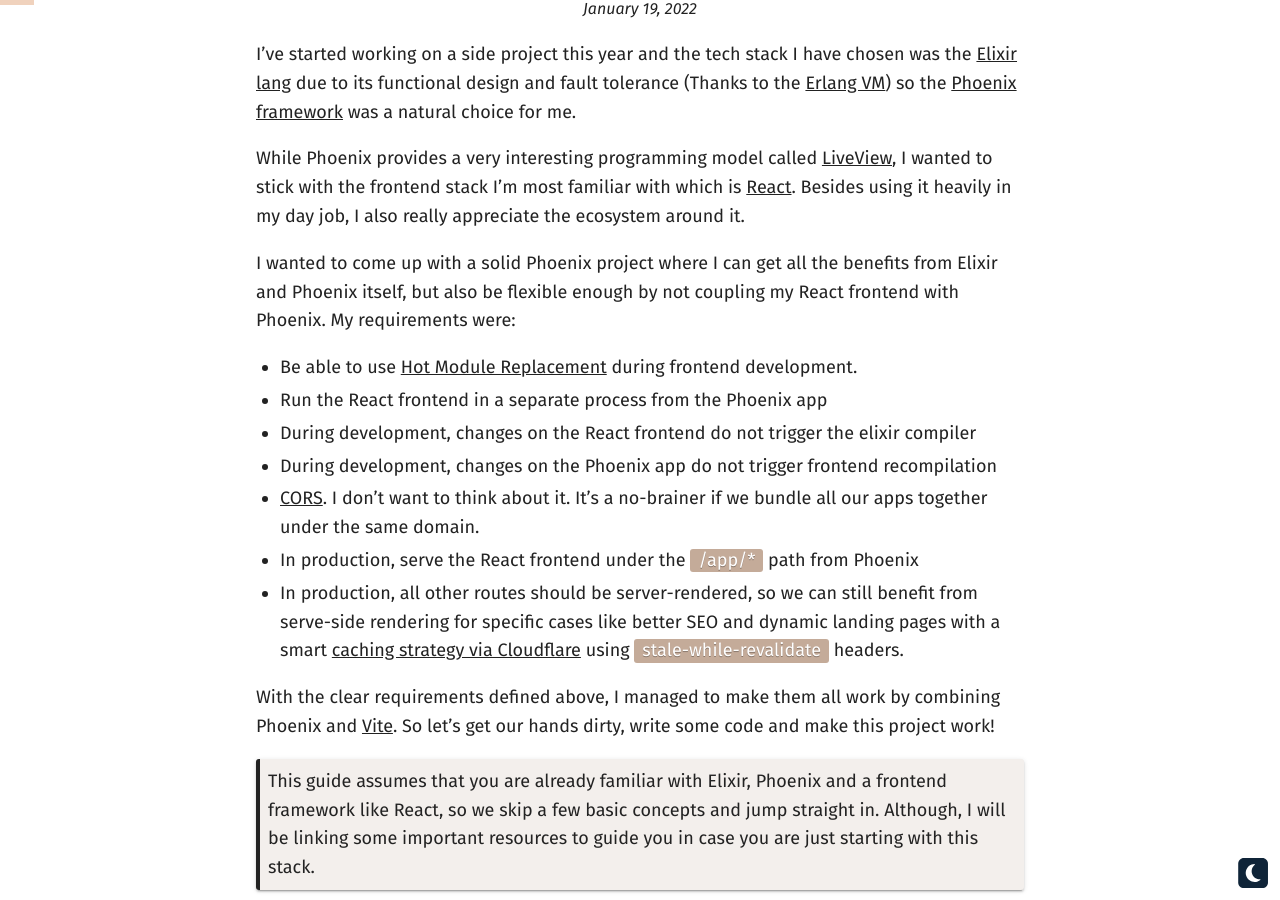
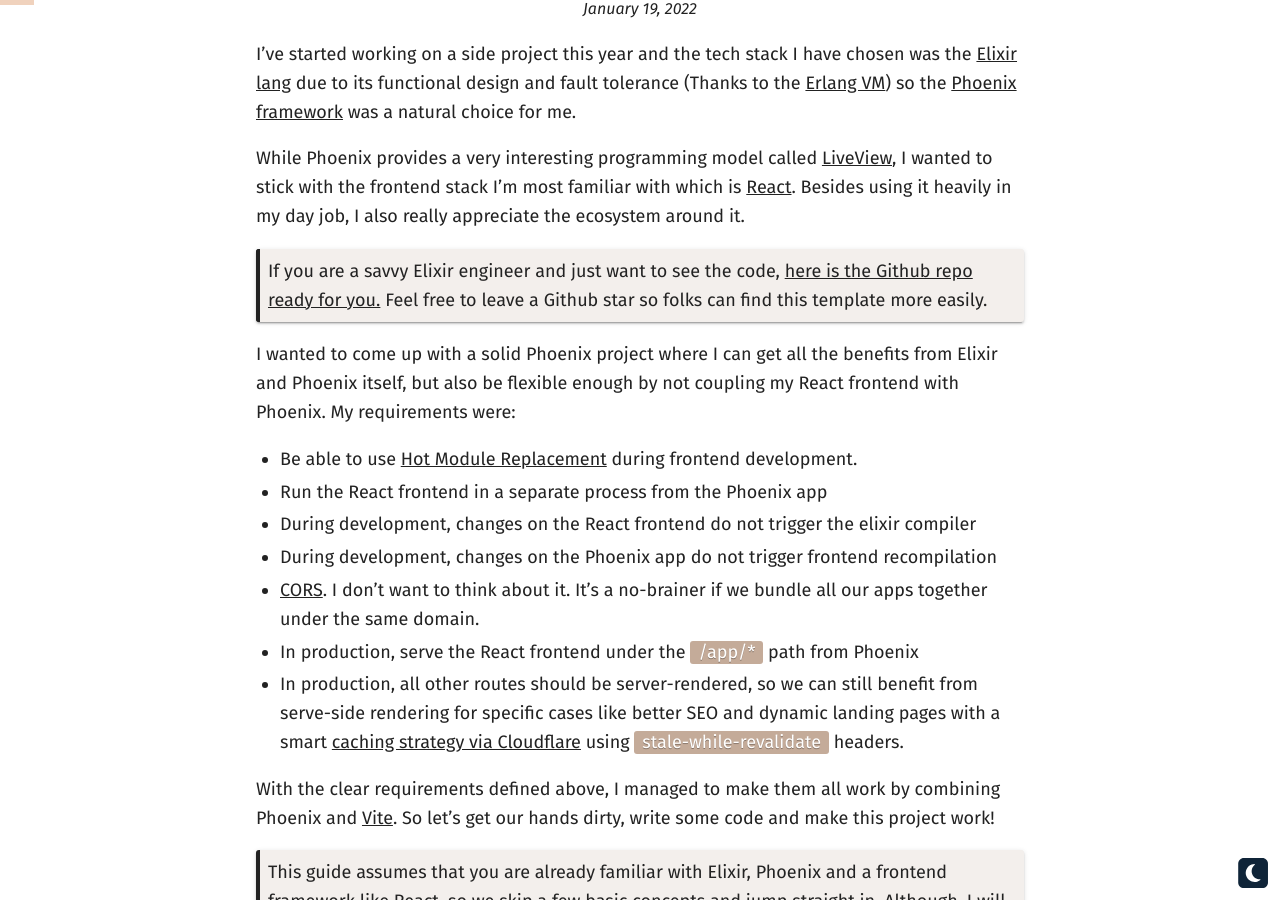
Before and after one commit to brunojppb/brunojppb.github.io, a Jekyll site: the page built from _posts/2022-01-19-elixir-phoenix-typescript-react.md, in a window 1280 px wide and 900 px high, scrolled down 379 px. Built offline with Jekyll 4.4.1, drawn with Linux system fonts in a browser that asks for light colours.

Commit message:
Add repo link to the top of the article (#28)
Co-authored-by: Bruno Paulino <bruno@bpaulino.com>

```diff
--- a/_posts/2022-01-19-elixir-phoenix-typescript-react.md
+++ b/_posts/2022-01-19-elixir-phoenix-typescript-react.md
@@ -16,6 +16,10 @@
 While Phoenix provides a very interesting programming model called [LiveView](https://hexdocs.pm/phoenix_live_view/Phoenix.LiveView.html), I wanted to stick with the frontend
 stack I'm most familiar with which is [React](https://reactjs.org/).
 Besides using it heavily in my day job, I also really appreciate the ecosystem around it.
+
+> If you are a savvy Elixir engineer and just want to see the code,
+> [here is the Github repo ready for you.](https://github.com/brunojppb/React-Phoenix-TS) Feel
+> free to leave a Github star so folks can find this template more easily.
 
 I wanted to come up with a solid Phoenix project where I can get all the benefits
 from Elixir and Phoenix itself, but also be flexible enough by not coupling my React frontend
```
